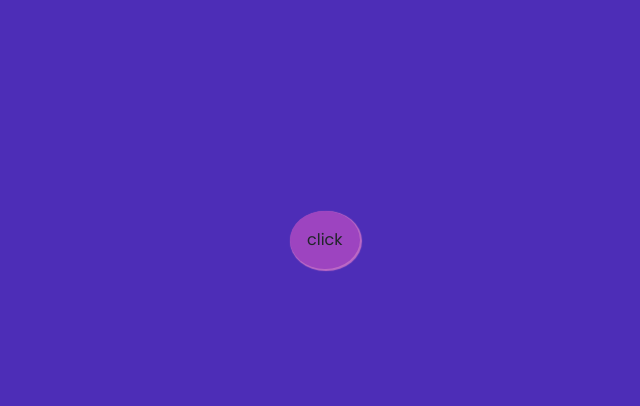
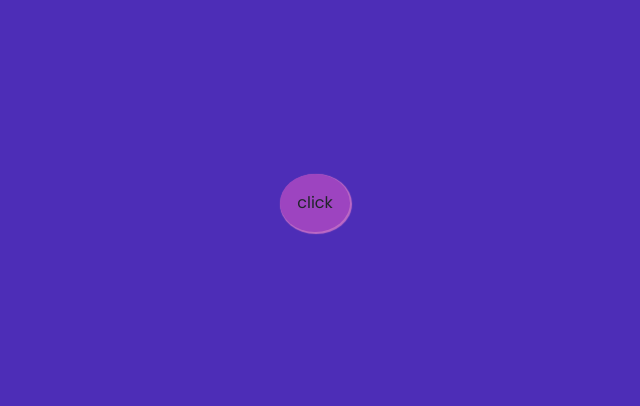
Before and after one commit to bangunaji/alertv1, a plain HTML site: page index.html in a window 1280 px wide. Shown: the part 45-451 px from the top of the page, without its empty margins (325-965 px from the left). Drawn offline with nearby package versions, Linux system fonts and the light colour scheme.

Commit message:
Add files via upload

```diff
--- a/index.html
+++ b/index.html
@@ -20,7 +20,7 @@
 
 
     <div id="liveAlertPlaceholder" class="m-5"></div>
-    <div class="mx-auto" style="width: 50px; margin-top: 20%;">
+    <div id="bungkus"  style="width: 10px;">
         <button type="button" class="btn p-3" id="liveAlertBtn" style="border-radius: 50%; background-color: #9D44C0; box-shadow: 1px 1px 1px 1px rgb(189, 105, 197);">click</button>
     </div>
 
--- a/style.css
+++ b/style.css
@@ -3,3 +3,11 @@ body {
     font-family: 'Libre Baskerville', serif;
     font-family: 'Poppins', sans-serif;
 }
+
+#bungkus {
+    margin: auto;
+    display: flex;
+    align-items: center;
+    justify-content: center;
+    height: 50vh;
+}
```
